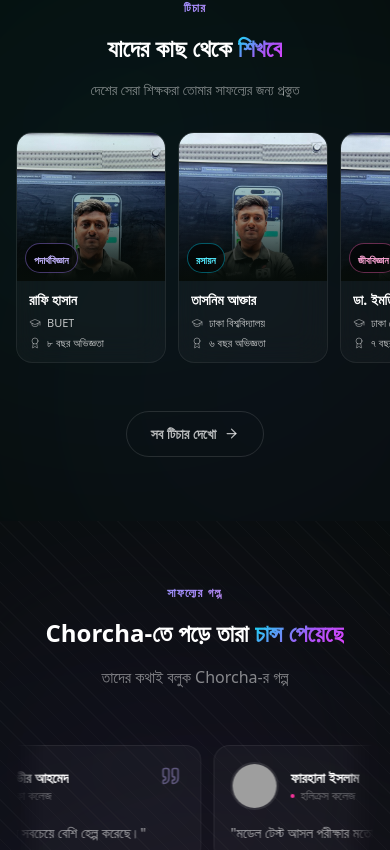
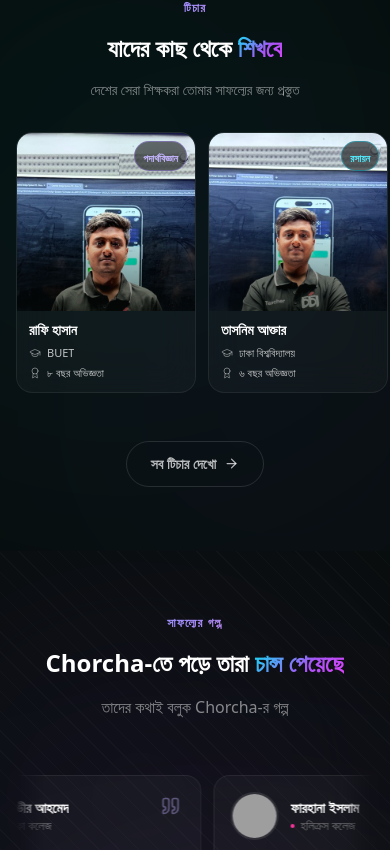
Before and after one commit to abdunnurwasit-156/chorcha_landing_ad, a React (Vite) app: page / in a window 390 px wide. Shown: the part 1914-2764 px from the top of the page. Built offline with nearby package versions, Linux system fonts and the light colour scheme; grey boxes are pictures that could not be loaded; a web font is replaced by a local one.

Commit message:
Fix navbar positioning, teacher card sizing, gradient overlay, mobile chip placement

```diff
--- a/src/App.jsx
+++ b/src/App.jsx
@@ -39,9 +39,9 @@
     <AnimatePresence mode="wait">
       <motion.div
         key={activePage}
-        initial={{ opacity: 0, y: 10 }}
-        animate={{ opacity: 1, y: 0 }}
-        exit={{ opacity: 0, y: -10 }}
+        initial={{ opacity: 0 }}
+        animate={{ opacity: 1 }}
+        exit={{ opacity: 0 }}
         transition={{ duration: 0.35, ease: 'easeInOut' }}
       >
         {activePage === PAGES.ADMISSION
--- a/src/components/Instructors.jsx
+++ b/src/components/Instructors.jsx
@@ -133,7 +133,7 @@
                   key={inst.name}
                   whileHover={{ y: -6 }}
                   transition={{ duration: 0.25 }}
-                  className="group card-glass border border-white/8 rounded-2xl overflow-hidden flex-shrink-0 transition-shadow duration-300 cursor-default w-[150px] sm:w-[185px] md:w-[210px] lg:w-[230px]"
+                  className="group card-glass border border-white/8 rounded-2xl overflow-hidden flex-shrink-0 transition-shadow duration-300 cursor-default w-[180px] sm:w-[195px] md:w-[210px] lg:w-[230px]"
                   style={{ boxShadow: `0 0 0 0 ${c.glow}`, willChange: "transform" }}
                 >
                   {/* Portrait — square */}
@@ -145,10 +145,11 @@
                       decoding="async"
                       className="w-full h-full object-cover object-top transition-transform duration-500 group-hover:scale-105"
                     />
-                    <div className="absolute inset-0 bg-gradient-to-t from-[#060C09] via-[#060C09]/35 to-transparent" />
+                    {/* Lighter gradient — only a hint at the bottom */}
+                    <div className="absolute inset-0 bg-gradient-to-t from-[#060C09]/60 via-transparent to-transparent" />
 
-                    {/* Subject chip — bottom-left */}
-                    <div className={`absolute bottom-2 left-2 px-2 py-0.5 rounded-full bg-black/55 backdrop-blur-md border ${c.text === 'text-violet-300' ? 'border-violet-400/40' : c.text === 'text-cyan-300' ? 'border-cyan-400/40' : c.text === 'text-pink-300' ? 'border-pink-400/40' : 'border-amber-400/40'}`}>
+                    {/* Subject chip — top-right on mobile, bottom-left on desktop */}
+                    <div className={`absolute top-2 right-2 sm:top-auto sm:right-auto sm:bottom-2 sm:left-2 px-2 py-0.5 rounded-full bg-black/55 backdrop-blur-md border ${c.text === 'text-violet-300' ? 'border-violet-400/40' : c.text === 'text-cyan-300' ? 'border-cyan-400/40' : c.text === 'text-pink-300' ? 'border-pink-400/40' : 'border-amber-400/40'}`}>
                       <span className={`text-[10px] font-bold ${c.text}`}>{inst.subject}</span>
                     </div>
                   </div>
```
Also changed, not shown: 1 other file (tests, documents, lock files or other folders).
